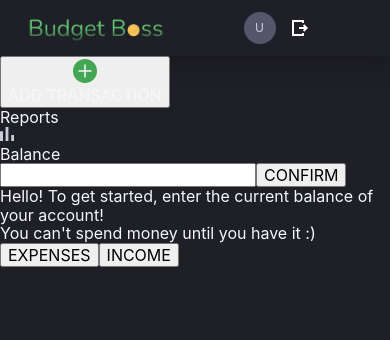
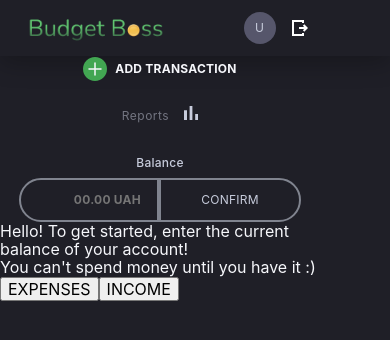
Before and after one commit to Andrey-hdsh/budget-boss-mvp, a React (Create React App) app: page /budget-boss-mvp/dashboard in a window 390 px wide. Shown: the top 340 px of the page. Built offline with nearby package versions, Linux system fonts and the light colour scheme.

Commit message:
add styles mobile addButton, reportsLink, Balance

```diff
--- a/src/components/AddTransactionForm/AddTransactionForm.jsx
+++ b/src/components/AddTransactionForm/AddTransactionForm.jsx
@@ -1,3 +1,6 @@
+import { Icon } from 'components/Icon';
+import { Button, Text } from './AddTransactionForm.styled';
+
 const incomeCategories = [
   "Salary",
   "Additional income"
@@ -24,12 +27,18 @@ export const AddTransactionForm = () => {
   const categories = isExpense ? expenseCategories : incomeCategories;
 
   return (
-    <div>
-      <input name='description' placeholder="Description" />
-      <select name='category'>
-      <option value="" disabled selected key='placeholder'>Category</option>
-{categories.map(category => <option key={category}>{category}</option>)}
-      </select>
-    </div>
+    <>
+    <Button>
+    <Icon iconid={'icon-plus'} width={24} height={24} />
+    <Text>add transaction</Text>
+  </Button>
+  </>
+//     <div>
+//       <input name='description' placeholder="Description" />
+//       <select name='category'>
+//       <option value="" disabled selected key='placeholder'>Category</option>
+// {categories.map(category => <option key={category}>{category}</option>)}
+//       </select>
+//     </div>
   );
 };
--- /dev/null
+++ b/src/components/AddTransactionForm/AddTransactionForm.styled.js
@@ -0,0 +1,21 @@
+import styled from "styled-components";
+
+const Button = styled.button`
+display: flex;
+align-items: center;
+gap: 8px;
+background-color: inherit;
+border: none;
+margin: 0 auto 24px auto;
+`;
+
+const Text = styled.p`
+color: var(--white-color-first);
+text-align: center;
+font-size: 12px;
+font-weight: 700;
+letter-spacing: 0.24px;
+text-transform: uppercase;
+`;
+
+export {Button, Text}
--- a/src/components/Balance/Balance.jsx
+++ b/src/components/Balance/Balance.jsx
@@ -1,9 +1,13 @@
+import { Button, Container, Input, Text } from "./Balance.styled";
+
 export const Balance = () => {
     return (
         <div>
-          <p>Balance</p>
-          <input type="text" />
-          <button type='submit'>CONFIRM</button>
+          <Text>Balance</Text>
+          <Container>
+          <Input type="text" placeholder="00.00 UAH" />
+          <Button type='submit'>CONFIRM</Button>
+          </Container>
         </div>
     );
   };
--- /dev/null
+++ b/src/components/Balance/Balance.styled.js
@@ -0,0 +1,46 @@
+import styled from 'styled-components';
+
+const Container = styled.div`
+  display: flex;
+  justify-content: center;
+`;
+
+const Text = styled.p`
+  color: var(--white-color-second);
+  text-align: center;
+  font-size: 12px;
+  font-weight: 500;
+  letter-spacing: 0.24px;
+  margin-bottom: 8px;
+`;
+
+const Input = styled.input`
+  width: 140px;
+  background-color: inherit;
+  border-radius: 22px 0px 0px 22px;
+  border: 2px solid var(--grey-border-color);
+  color: var(--white-color-first);
+  text-align: right;
+  font-size: 12px;
+  font-weight: 700;
+  letter-spacing: 0.24px;
+  text-transform: uppercase;
+  padding: 12px 16px;
+`;
+
+const Button = styled.button`
+  width: 142px;
+  height: 44px;
+  background-color: inherit;
+  flex-shrink: 0;
+  border-radius: 0px 22px 22px 0px;
+  border: 2px solid var(--grey-border-color);
+  color: var(--white-color-second);
+  text-align: center;
+  font-size: 12px;
+  letter-spacing: 0.24px;
+  text-transform: uppercase;
+  padding: 12px 20px;
+`;
+
+export { Container, Text, Input, Button };
--- a/src/components/ReportsLink/ReportsLink.jsx
+++ b/src/components/ReportsLink/ReportsLink.jsx
@@ -1,16 +1,21 @@
 import { Link } from 'react-router-dom';
 import { Icon } from 'components/Icon';
+import { Container, Text } from './ReportsLink.styled';
 
 export const ReportsLink = () => {
   return (
+
     <Link to="/reports">
-      <p>Reports</p>
+            <Container>
+      <Text>Reports</Text>
       <Icon
         iconid={'icon-scale'}
         width={14}
         height={14}
         fill={'var(--white-color-second)'}
       />
+          </Container>
     </Link>
+
   );
 };
--- /dev/null
+++ b/src/components/ReportsLink/ReportsLink.styled.js
@@ -0,0 +1,18 @@
+import styled from "styled-components";
+
+const Container = styled.div`
+display: flex;
+align-items: baseline;
+justify-content: center;
+gap: 15px;
+margin-bottom: 33px;
+`;
+
+const Text = styled.p`
+color: var(--white-3, rgba(199, 204, 220, 0.50));
+text-align: right;
+font-size: 12px;
+letter-spacing: 0.48px;
+`;
+
+export {Container, Text}
--- a/src/pages/DashboardPage.jsx
+++ b/src/pages/DashboardPage.jsx
@@ -1,22 +1,20 @@
 import { AddTransactionForm } from 'components/AddTransactionForm/AddTransactionForm';
 import { Balance } from 'components/Balance/Balance';
-import { Icon } from 'components/Icon';
 import { ReportsLink } from 'components/ReportsLink/ReportsLink';
 import { SummaryListDashboard } from 'components/SummaryListDashboard/SummaryListDashboard';
 import { TableDashboard } from 'components/TableDashboard/TableDashboard';
 
 function DashboardPage() {
   return (
-    <div>
+    <div className='container'>
       <div>
-        <button>
-          <Icon iconid={'icon-plus'} width={24} height={24} />
-          <p>ADD TRANSACTION</p>
-        </button>
+        <AddTransactionForm />
         <ReportsLink />
         <Balance />
         <div>
-          <p>Hello! To get started, enter the current balance of your account!</p>
+          <p>
+            Hello! To get started, enter the current balance of your account!
+          </p>
           <p>You can't spend money until you have it :)</p>
         </div>
       </div>
```
